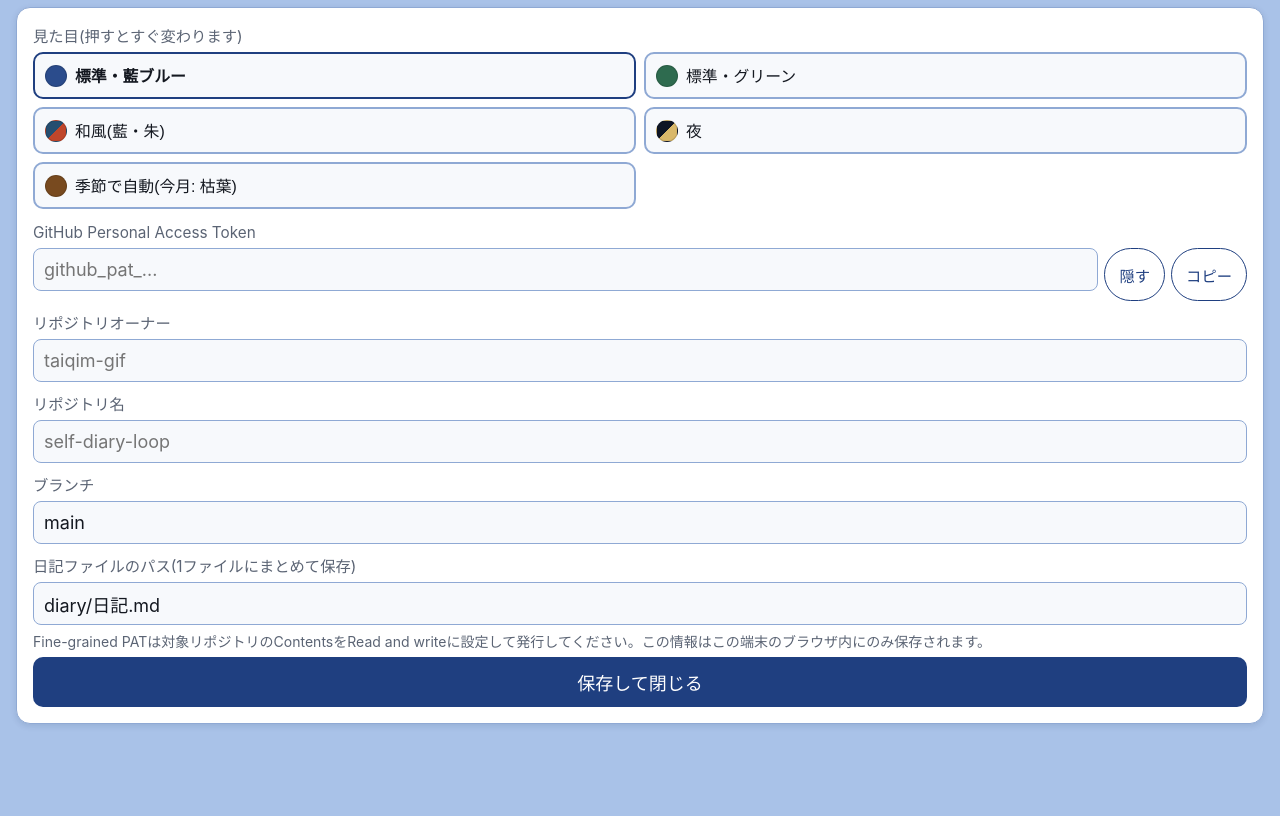
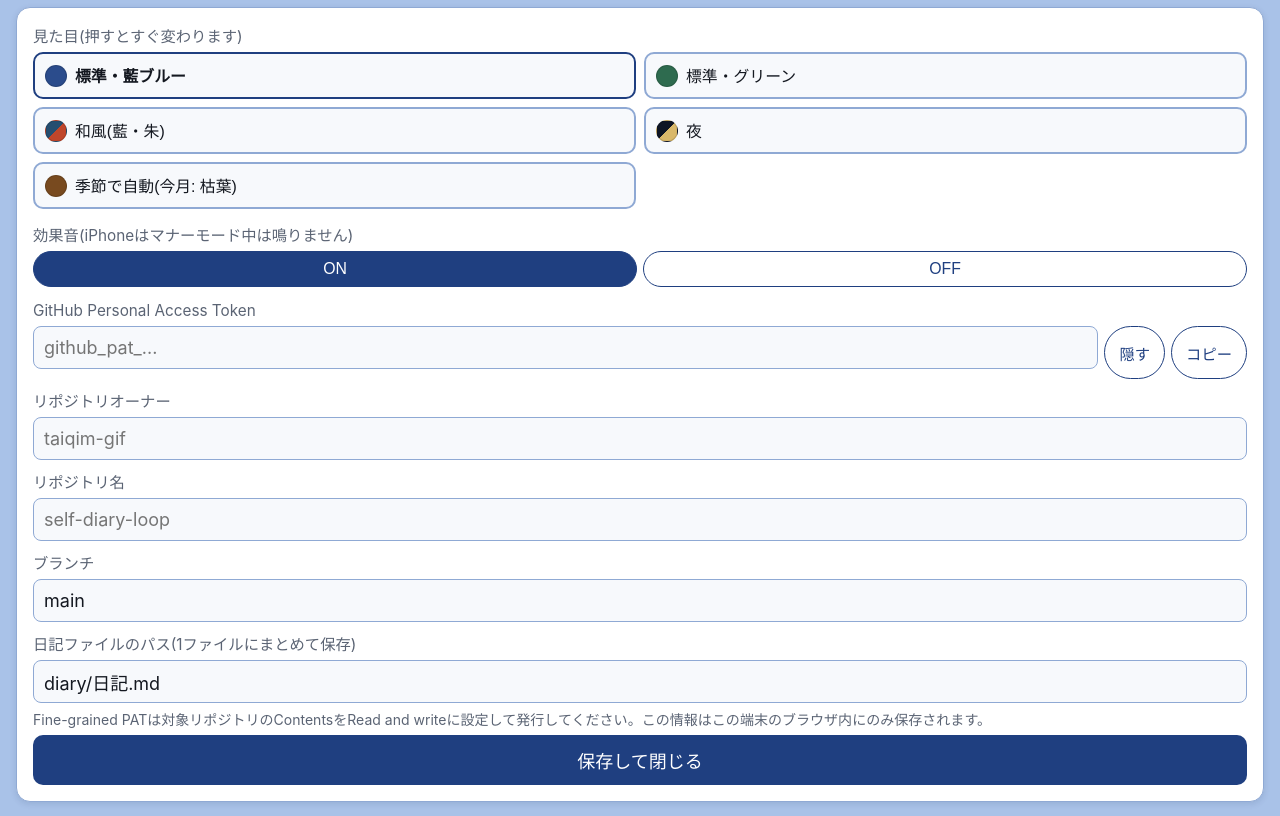
Before and after one commit to taiqim-gif/Diary-App, a plain HTML site: page index.html in a window 1280 px wide. Both pictures are taken after a click on the button "表示". Shown: the part 72-888 px from the top of the page. Before the commit the page ends 810 px from the top, so only its background shows below. Drawn offline with Linux system fonts and the light colour scheme.

Commit message:
効果音を追加(ボタンでポン、保存でピロン、設定でON/OFF)
Co-Authored-By: Claude Opus 5.5 <noreply@anthropic.com>

```diff
--- a/app.js
+++ b/app.js
@@ -808,6 +808,7 @@ async function handleSave() {
 
     viewCache = { content: newContent };
     setStatus("保存しました ✓");
+    if (typeof playSaveSound === "function") playSaveSound(); // 保存の音(sound.js)
     clearForm();
     nextHint();
     loadLookback();
@@ -1006,6 +1007,7 @@ async function saveEditEntry() {
       extractDayText(newContent, currentViewDate) || "(空)";
     setViewMode("read");
     statusEl.textContent = "保存しました ✓";
+    if (typeof playSaveSound === "function") playSaveSound(); // 保存の音(sound.js)
   } catch (e) {
     statusEl.textContent = "エラー: " + e.message;
   } finally {
--- a/goal.js
+++ b/goal.js
@@ -306,6 +306,7 @@ async function saveGoals() {
     await loadGoals();
     renderGoalTab();
     status.textContent = "保存しました ✓";
+    if (typeof playSaveSound === "function") playSaveSound(); // 保存の音(sound.js)
     if (typeof refreshNext === "function") refreshNext(); // 「次にやること」を出し直す(next.js)
   } catch (e) {
     status.textContent = "エラー: " + e.message + "(書いた内容は消えていません)";
--- a/index.html
+++ b/index.html
@@ -845,6 +845,11 @@
   <div class="card">
     <label class="field-label">見た目(押すとすぐ変わります)</label>
     <div class="theme-list" id="themeList"></div>
+    <label class="field-label">効果音(iPhoneはマナーモード中は鳴りません)</label>
+    <div class="seg" id="soundSeg" style="margin-bottom:14px;">
+      <button class="seg-btn" data-sound="on">ON</button>
+      <button class="seg-btn" data-sound="off">OFF</button>
+    </div>
     <label class="field-label">GitHub Personal Access Token</label>
     <div class="pat-row">
       <input type="password" id="patInput" placeholder="github_pat_..." autocomplete="off">
@@ -873,12 +878,13 @@
   </div>
 </div>
 
-<script src="questions.js?v=20261125g"></script>
-<script src="jma-weather.js?v=20261125g"></script>
-<script src="app.js?v=20261125g"></script>
-<script src="review.js?v=20261125g"></script>
-<script src="goal.js?v=20261125g"></script>
-<script src="analysis.js?v=20261125g"></script>
-<script src="next.js?v=20261125g"></script>
+<script src="questions.js?v=20261125h"></script>
+<script src="jma-weather.js?v=20261125h"></script>
+<script src="app.js?v=20261125h"></script>
+<script src="review.js?v=20261125h"></script>
+<script src="goal.js?v=20261125h"></script>
+<script src="analysis.js?v=20261125h"></script>
+<script src="next.js?v=20261125h"></script>
+<script src="sound.js?v=20261125h"></script>
 </body>
 </html>
--- a/review.js
+++ b/review.js
@@ -439,6 +439,7 @@ async function saveReview() {
     await githubPutFile(s, reviewPath(), text, sha, `review: ${reviewWeek.key}`);
     lsRemove(reviewDraftKey());
     status.textContent = "保存しました ✓(22時のClaudeのチェックで読まれます)";
+    if (typeof playSaveSound === "function") playSaveSound(); // 保存の音(sound.js)
     if (typeof weekTrialCache !== "undefined") weekTrialCache = {}; // 日記タブの「今週試すこと」を読み直す
     if (typeof loadTrialChecks === "function") loadTrialChecks();
     if (typeof refreshNext === "function") refreshNext(); // 「次にやること」を出し直す(next.js)
--- /dev/null
+++ b/sound.js
@@ -0,0 +1,79 @@
+// 効果音(音声ファイルは使わず、ブラウザの音を作る機能 Web Audio で鳴らす)
+// ・ボタンを押すと「ポン」
+// ・保存できたときは「ピロン」(playSaveSound() を呼ぶ)
+// ・設定画面の「効果音 ON/OFF」で切り替え。localStorage の sdlSound に "off" を保存
+// ・iPhone はマナーモード中は鳴らない(端末の仕様)
+
+let soundCtx = null;
+
+// 効果音がONかどうか(最初はON)
+function soundOn() {
+  try { return localStorage.getItem("sdlSound") !== "off"; } catch (e) { return true; }
+}
+
+// 音を作る道具を用意する(iPhone はボタンを押したときでないと用意できない)
+function getSoundCtx() {
+  try {
+    if (!soundCtx) {
+      const AC = window.AudioContext || window.webkitAudioContext;
+      if (!AC) return null;
+      soundCtx = new AC();
+    }
+    if (soundCtx.state === "suspended") soundCtx.resume();
+    return soundCtx;
+  } catch (e) { return null; }
+}
+
+// 1つの音を鳴らす(高さ hz、開始 start 秒後、長さ len 秒、音量 vol)
+function playTone(ctx, hz, start, len, vol) {
+  const t = ctx.currentTime + start;
+  const osc = ctx.createOscillator();
+  const gain = ctx.createGain();
+  osc.type = "sine";
+  osc.frequency.setValueAtTime(hz, t);
+  gain.gain.setValueAtTime(0.0001, t);
+  gain.gain.exponentialRampToValueAtTime(vol, t + 0.01); // すっと立ち上げる
+  gain.gain.exponentialRampToValueAtTime(0.0001, t + len); // すっと消す
+  osc.connect(gain).connect(ctx.destination);
+  osc.start(t);
+  osc.stop(t + len + 0.02);
+}
+
+// ボタンの「ポン」
+function playTapSound() {
+  if (!soundOn()) return;
+  const ctx = getSoundCtx();
+  if (!ctx) return;
+  playTone(ctx, 880, 0, 0.09, 0.12);
+}
+
+// 保存できたときの「ピロン」(2つの音を続けて鳴らす)
+function playSaveSound() {
+  if (!soundOn()) return;
+  const ctx = getSoundCtx();
+  if (!ctx) return;
+  playTone(ctx, 1047, 0.05, 0.14, 0.15);
+  playTone(ctx, 1568, 0.17, 0.28, 0.15);
+}
+
+// 画面のどのボタンを押しても「ポン」を鳴らす
+document.addEventListener("click", (ev) => {
+  const btn = ev.target.closest && ev.target.closest("button");
+  if (btn && !btn.disabled) playTapSound();
+}, true);
+
+// 設定画面の ON/OFF ボタン
+function renderSoundSeg() {
+  const on = soundOn();
+  document.querySelectorAll("#soundSeg .seg-btn").forEach((b) => {
+    b.classList.toggle("on", (b.dataset.sound === "on") === on);
+  });
+}
+document.querySelectorAll("#soundSeg .seg-btn").forEach((b) => {
+  b.addEventListener("click", () => {
+    try { localStorage.setItem("sdlSound", b.dataset.sound); } catch (e) {}
+    renderSoundSeg();
+    if (b.dataset.sound === "on") playSaveSound(); // ONにしたら試しに鳴らす
+  });
+});
+renderSoundSeg();
```
